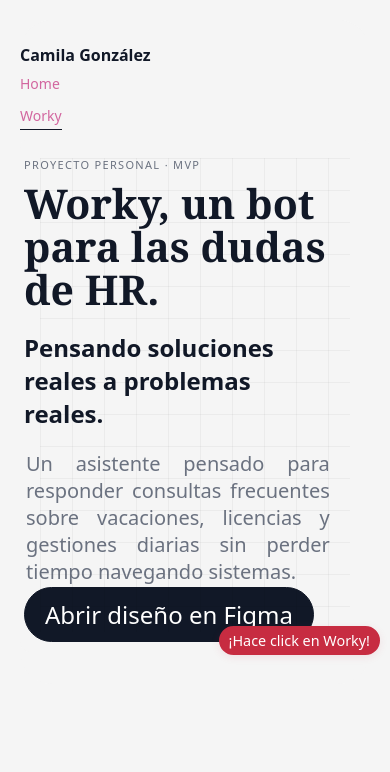
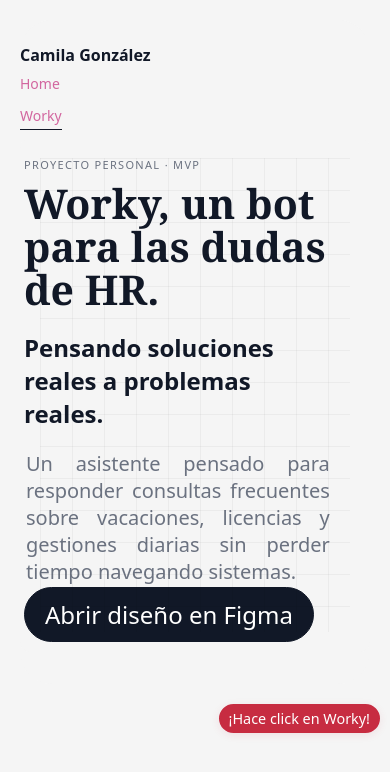
Before and after one commit to camilagonzalez2309/cami-bot-cv, a React (Create React App) app: page /worky in a window 390 px wide. Shown: the top 772 px of the page. Built offline with nearby package versions, Linux system fonts and the light colour scheme.

Commit message:
actualizando stilossss

```diff
--- a/src/App.css
+++ b/src/App.css
@@ -436,6 +436,7 @@ df-messenger {
   .bot-arrow-text {
     font-size: 0.9rem;
     padding: 3px 8px;
+    margin-bottom: -30px;
   }
   .bot-arrow-svg,
   .bot-arrow-img {
```
